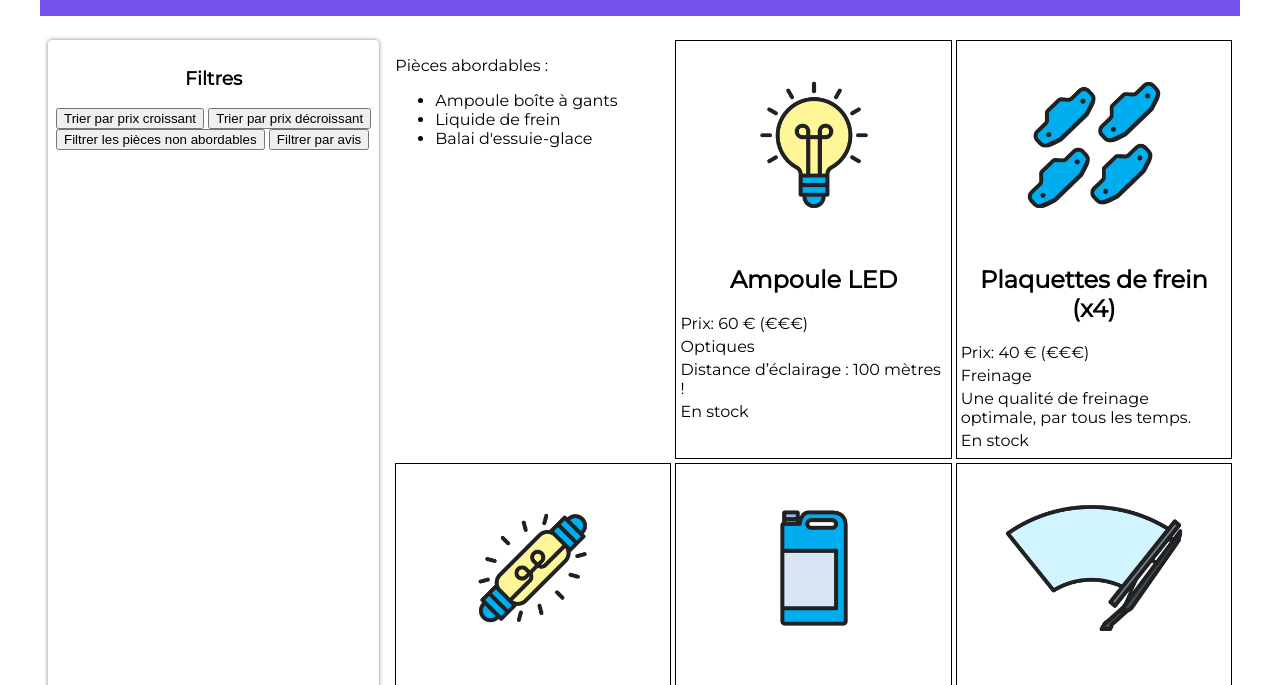
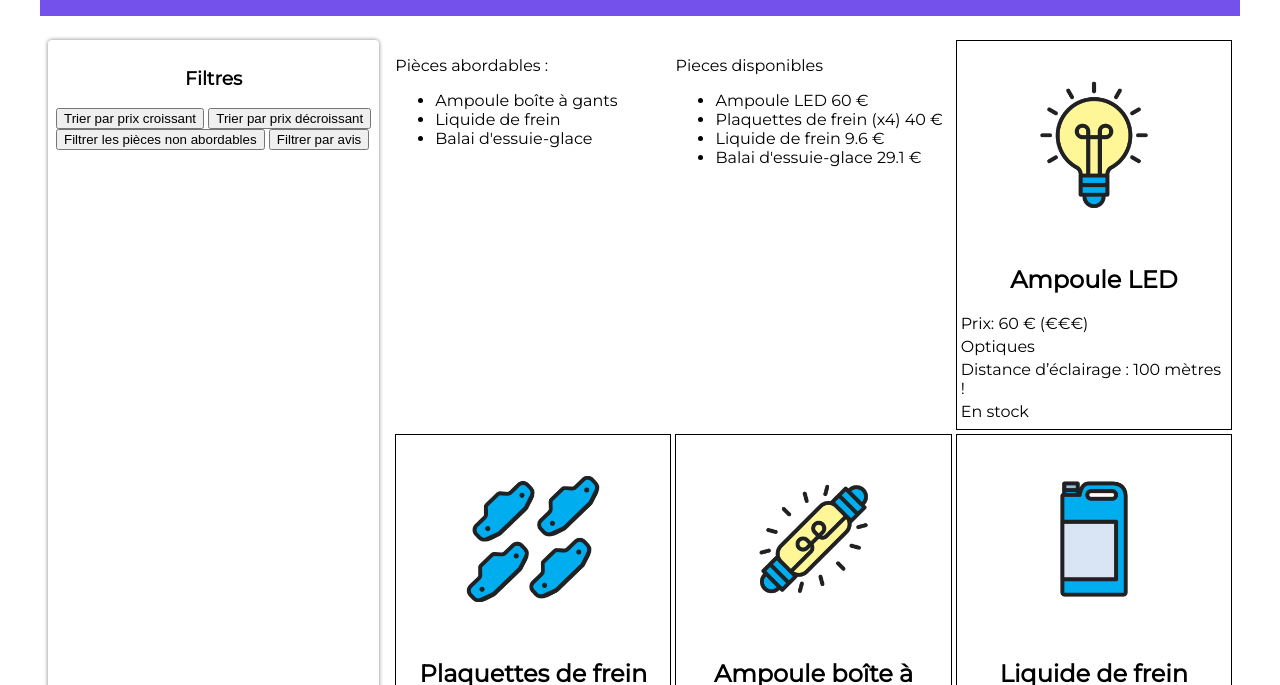
Before and after one commit to Spyros-Zaboukis/Autoparts_JSDynamic, a website: page index.html in a window 1280 px wide. Shown: the part 98-783 px from the top of the page. Drawn offline with Linux system fonts and the light colour scheme.

Commit message:
create function pieces disponibles

```diff
--- a/index.html
+++ b/index.html
@@ -27,6 +27,9 @@
 				<div class="abordables">
 					<p>Pièces abordables :</p>
 				</div>
+				<div class='pieces-disponibles'>
+					<p>Pieces disponibles</p>
+				</div>
 			</section>
 
 		</main>
--- a/pieces.js
+++ b/pieces.js
@@ -90,7 +90,7 @@ boutonFilterDecroissant.addEventListener('click', () => {
 
 
 // Chap 4 Map liste :
-
+//--------------------
 
 // function filter par avis
 const bouttonFiltrerParAvis = document.querySelector('.filtrerParAvis');
@@ -120,3 +120,23 @@ for(let i=0; i < noms.length ; i++){
 // Ajout de l'en-tête puis de la liste au bloc résultats filtres
 document.querySelector('.abordables')
    .appendChild(abordablesElements)
+
+
+
+
+
+//Afficher les pieces disponibles
+//--------------------------------
+
+const piecesDisponibles = document.querySelector('.pieces-disponibles');
+
+const listeDePiecesDisponibles = document.createElement('ul');
+piecesDisponibles.appendChild(listeDePiecesDisponibles);
+
+pieces.map((piece) => {
+    if(piece.disponibilite){
+        const nomDePiece = document.createElement('li');
+        nomDePiece.innerText= `${piece.nom} ${piece.prix} €`;
+        listeDePiecesDisponibles.appendChild(nomDePiece);
+    }
+});
```
